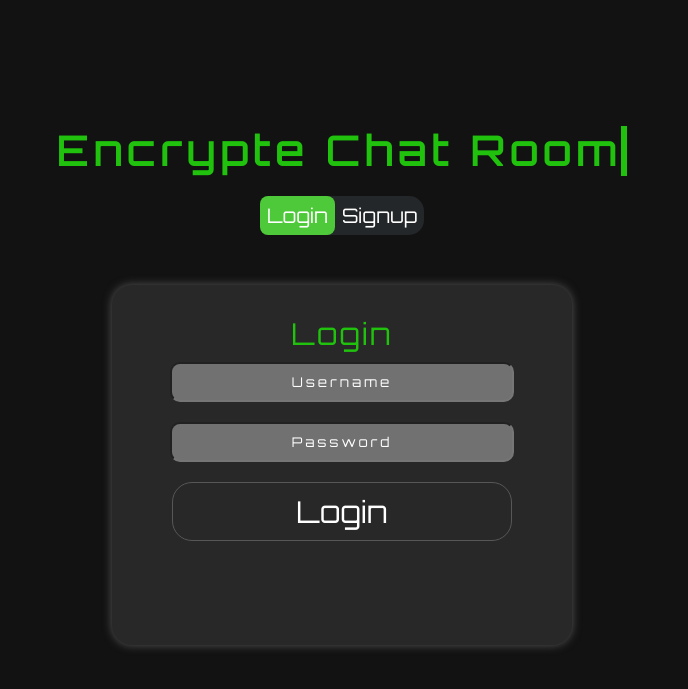
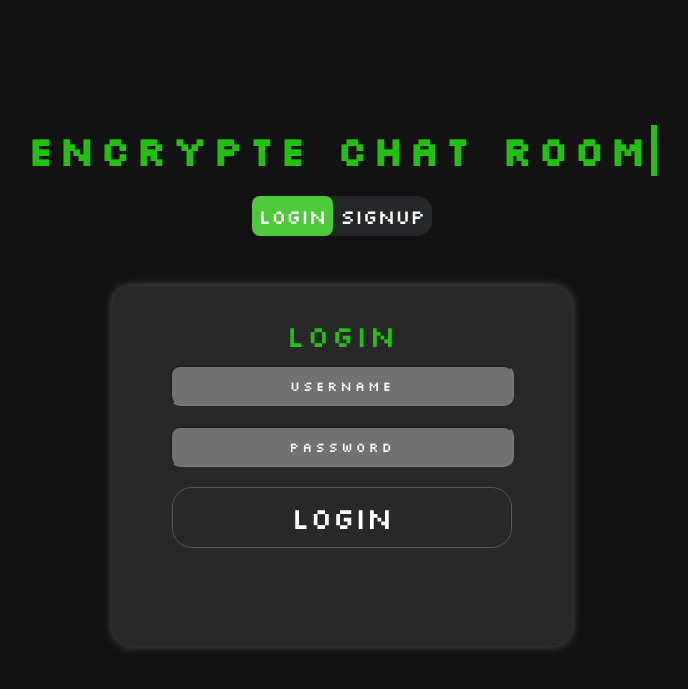
Before and after one commit to EasonMa1123/chatRoom, a Flask app: page / in a window 1280 px wide. Shown: the top 689 px of the page, without its empty margins (298-986 px from the left). Run offline with Flask 3, Linux system fonts and the light colour scheme.

Commit message:
change new font

```diff
--- a/app.py
+++ b/app.py
@@ -12,7 +12,7 @@ app = Flask(__name__)
 
 rooms = {}  # Dictionary to store messages for each room
 
-@app.route('/index/<room_code>')
+@app.route('/room/<room_code>')
 def index(room_code):
     return render_template('index.html', room_code=room_code)
 
@@ -30,7 +30,6 @@ def admin():
 
 @app.route('/create_room', methods=['POST'])
 def create_room():
-
     room_code = str(random.randint(10000, 99999))
     if room_code in rooms:
         return jsonify({"Feedback": "Room already exists"})
--- a/static/home.js
+++ b/static/home.js
@@ -92,7 +92,7 @@ function joinRoom() {
     let roomCode = $("#room-code").val();
     $.post('/join_room', {room_code: roomCode}, function(response) {
         if (response.Feedback === "Success") {
-            window.location.href = `/index/${roomCode}`;
+            window.location.href = `/room/${roomCode}`;
             sessionStorage.setItem("room",roomCode)
         } else {
             alert("Room not found!");
@@ -101,10 +101,9 @@ function joinRoom() {
 }
 
 function createRoom() {
-    let roomCode = $("#new-room-code").val();
     $.post('/create_room', function(response) {
         if (response.Feedback === "Room created") {
-            window.location.href = `/index/${response.room_code}`;
+            window.location.href = `/room/${response.room_code}`;
             sessionStorage.setItem("room",response.room_code)
         } else {
             alert(response.Feedback);
@@ -191,7 +190,7 @@ function createTableFromString(dataString) {
 }
 
 function return_room(){
-    window.location.href = `/index/${sessionStorage.getItem("room")}`;
+    window.location.href = `/room/${sessionStorage.getItem("room")}`;
 }
 
 function check_invalid_enter() {
--- a/static/script.js
+++ b/static/script.js
@@ -30,6 +30,7 @@ function loadMessages() {
         let chatBox = $('#chat-box');
         chatBox.html('');
         data.forEach(msg => {
+
             chatBox.append(`<p><b>${msg.username}:</b> ${msg.message}</p>`);
         });
     });
--- a/static/styles_home.css
+++ b/static/styles_home.css
@@ -9,6 +9,12 @@ body {
   height: 100vh; /* Full height of the viewport */
   color: #20c20e;
   font-size: 20px;
+}
+
+.silkscreen-regular {
+  font-family: "Silkscreen", serif;
+  font-weight: 400;
+  font-style: normal;
 }
 
 #container {
@@ -31,7 +37,7 @@ body {
   min-height: 300px; /* Increase the height */
   box-shadow: 0 0 10px #575757; /* Optional shadow */
   font-size: 30px;
-  font-family: "Orbitron",serif;
+  font-family: "Silkscreen", serif;
   letter-spacing: 2px;
 }
 
@@ -43,12 +49,12 @@ body {
 input {
   margin: 10px;
   padding: 10px;
-  font-family: 'Poppins', sans-serif;
+  font-family: "Silkscreen", serif;
   text-align: center;
   width: 80%; /* Make input fields wider */
   border-radius: 10px;
   background-color: #717171;
-  font-family: "Orbitron",serif;
+
   letter-spacing: 3px;
 
 
@@ -59,7 +65,7 @@ input {
 ::placeholder {
   color: white;
   font-size: 1em;
-  font-family: "Orbitron",serif;
+  font-family: "Silkscreen", serif;
   letter-spacing: 3px;
 }
 
@@ -80,6 +86,7 @@ button {
   border: 1px solid #575757;
   font-size: 1em;
   font-family: "Orbitron",serif;
+  font-family: "Silkscreen", serif;
 }
 
 
@@ -114,7 +121,7 @@ button:hover{
    float:left;
    color: #fff;
    cursor: pointer;
-   font-family: "Orbitron",serif;
+   font-family: "Silkscreen", serif;
    font-size: 1em;
  }
  .signup-login-switch-toggle input:checked + label {
@@ -133,7 +140,7 @@ button:hover{
   white-space: nowrap; /* Keeps the content on a single line */
   margin: 0 auto; /* Gives that scrolling effect as the typing happens */
   letter-spacing: .15em; /* Adjust as needed */
-  font-family: "Orbitron",serif;
+  font-family: "Silkscreen", serif;
 
 
   animation:
--- a/templates/admin.html
+++ b/templates/admin.html
@@ -10,6 +10,7 @@
     <link rel="preconnect" href="https://fonts.gstatic.com" crossorigin>
     <link href="https://fonts.googleapis.com/css2?family=Orbitron&display=swap" rel="stylesheet">
     <link href="https://fonts.googleapis.com/css2?family=Poppins:ital,wght@0,100;0,200;0,300;0,400;0,500;0,600;0,700;0,800;0,900;1,100;1,200;1,300;1,400;1,500;1,600;1,700;1,800;1,900&display=swap" rel="stylesheet">
+    <link href="https://fonts.googleapis.com/css2?family=Silkscreen&display=swap" rel="stylesheet">
 
 </head>
 <body onload="check_invalid_enter()">
--- a/templates/index.html
+++ b/templates/index.html
@@ -7,6 +7,7 @@
     <link rel="stylesheet" href="{{ url_for('static', filename='styles.css') }}">
     <script src="https://code.jquery.com/jquery-3.6.0.min.js"></script>
     <link href="https://fonts.googleapis.com/css2?family=Orbitron&display=swap" rel="stylesheet">
+    <link href="https://fonts.googleapis.com/css2?family=Silkscreen&display=swap" rel="stylesheet">
 </head>
 <body onload="check_invalid_enter()">
     <div>
--- a/templates/lobby.html
+++ b/templates/lobby.html
@@ -10,7 +10,7 @@
     <link rel="preconnect" href="https://fonts.gstatic.com" crossorigin>
     <link href="https://fonts.googleapis.com/css2?family=Orbitron&display=swap" rel="stylesheet">
     <link href="https://fonts.googleapis.com/css2?family=Poppins:ital,wght@0,100;0,200;0,300;0,400;0,500;0,600;0,700;0,800;0,900;1,100;1,200;1,300;1,400;1,500;1,600;1,700;1,800;1,900&display=swap" rel="stylesheet">
-
+    <link href="https://fonts.googleapis.com/css2?family=Silkscreen&display=swap" rel="stylesheet">
 
 </head>
 <body onload="check_invalid_enter()">
--- a/templates/login.html
+++ b/templates/login.html
@@ -10,6 +10,7 @@
     <link rel="preconnect" href="https://fonts.gstatic.com" crossorigin>
     <link href="https://fonts.googleapis.com/css2?family=Orbitron&display=swap" rel="stylesheet">
     <link href="https://fonts.googleapis.com/css2?family=Poppins:ital,wght@0,100;0,200;0,300;0,400;0,500;0,600;0,700;0,800;0,900;1,100;1,200;1,300;1,400;1,500;1,600;1,700;1,800;1,900&display=swap" rel="stylesheet">
+    <link href="https://fonts.googleapis.com/css2?family=Silkscreen&display=swap" rel="stylesheet">
 
 
 </head>
@@ -33,7 +34,7 @@
 
             <label>Login</label>
             <input id="login-Username" placeholder="Username" autocomplete="off">
-            <input id="login-Password" placeholder="Password" type="password" autocomplete="off" readonly onclick="this.removeAttribute('readonly');">
+            <input id="login-Password" placeholder="Password" type="password" autocomplete="off" readonly onclick="this.removeAttribute('readonly');" >
             <button onclick="login()">Login</button>
 
         </div>
```
Also changed, not shown: static/styles.css (+8 -7 lines).
